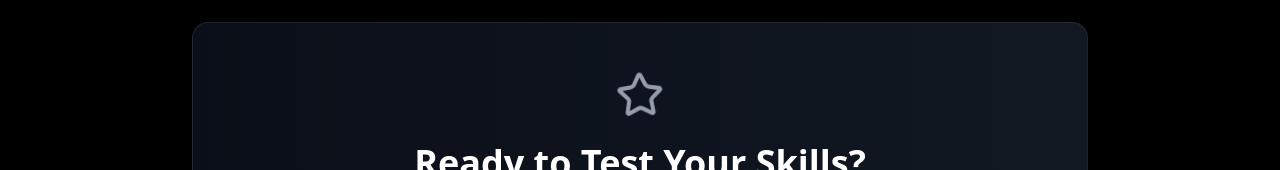
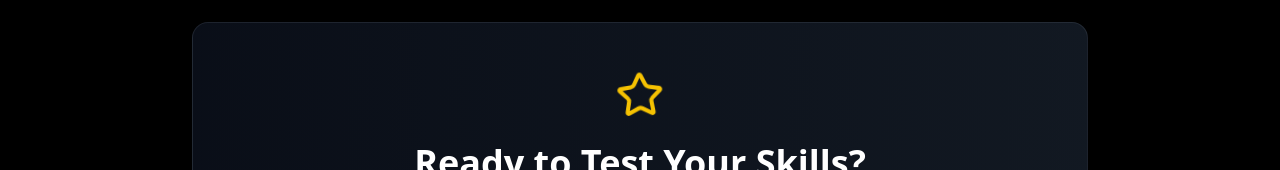
Before and after one commit to aryan10092/Codebattle, a React (Vite) app in the folder frontend/: page / in a window 1280 px wide. Shown: the part 1561-1731 px from the top of the page. Built offline with nearby package versions, Linux system fonts and the light colour scheme.

Commit message:
Update Home.jsx

```diff
--- a/frontend/src/pages/Home.jsx
+++ b/frontend/src/pages/Home.jsx
@@ -348,7 +348,7 @@ const Home = () => {
               animate={{ scale: [1, 1.2, 1], rotate: [0, 10, -10, 0] }}
               transition={{ repeat: Infinity, duration: 1.5, ease: "easeInOut" }}
             >
-              <Star className="h-12 w-12 text-gray-400 mx-auto mb-6 animate-pulse" />
+              <Star className="h-12 w-12 text-yellow-400 mx-auto mb-6 animate-pulse" />
             </motion.div>
             <h3 className="text-3xl lg:text-4xl font-bold mb-4 text-white">           Ready to Test Your Skills?
             </h3>
```
